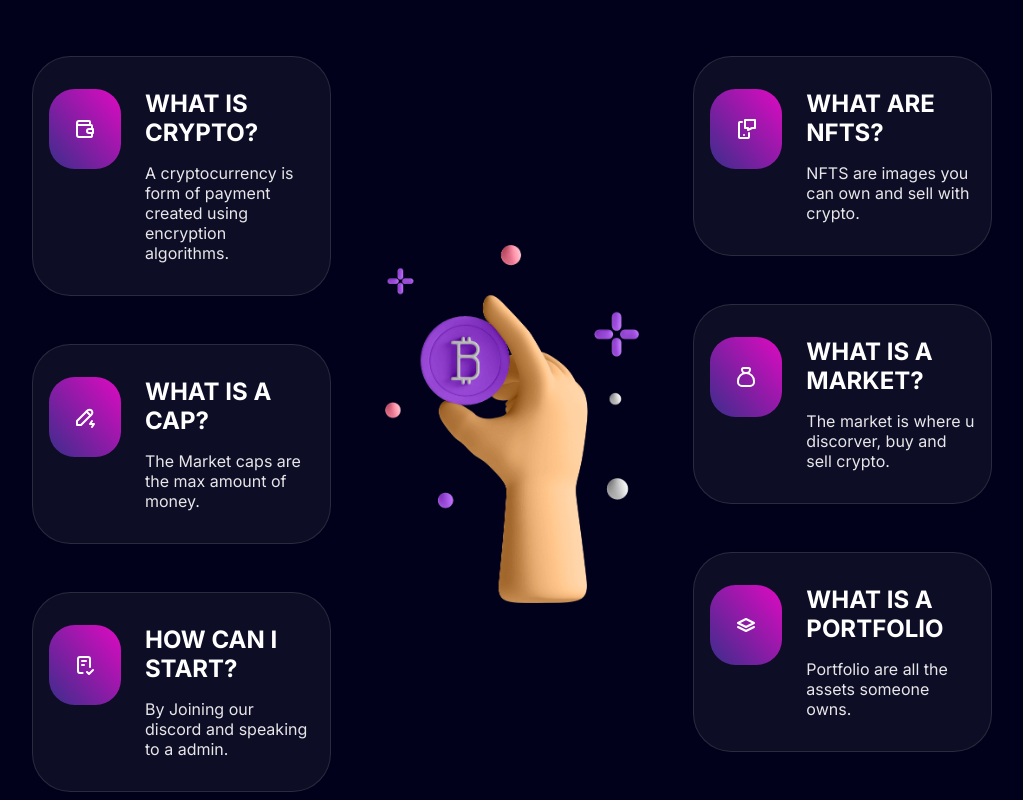
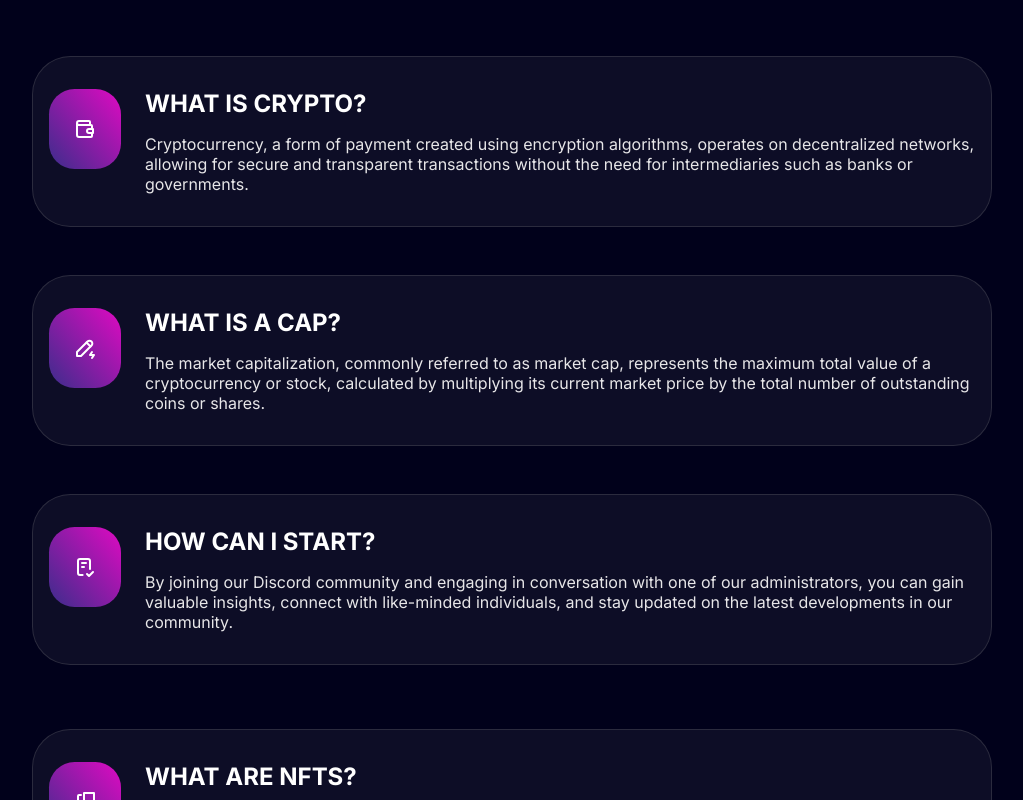
Before and after one commit to HeryRuiz/YouCoin-CryptoMarket, a React (Vite) app: page / in a window 1280 px wide. Shown: the part 1560-2360 px from the top of the page, without its empty margins (128-1151 px from the left). Built offline with nearby package versions, Linux system fonts and the light colour scheme; no server answers.

Commit message:
got rid of choose image and loaded text on a conditional

```diff
--- a/src/components/Choose.jsx
+++ b/src/components/Choose.jsx
@@ -1,4 +1,4 @@
-import React from "react";
+import React, { useState, useEffect } from 'react';
 import "../styles/Choose.css";
 import ChooseBox from "./ChooseBox";
 import BitHand from "../images/Choose/choose-main.png";
@@ -12,6 +12,27 @@ import {
 } from "@tabler/icons-react";
 
 function Choose() {
+  const [windowWidth, setWindowWidth] = useState(window.innerWidth);
+
+  useEffect(() => {
+    const handleResize = () => setWindowWidth(window.innerWidth);
+    window.addEventListener('resize', handleResize);
+
+    return () => window.removeEventListener('resize', handleResize);
+  }, []);
+
+  const getTextBasedOnWidth = (fullText, shortText) => {
+    if (windowWidth > 1400) {
+      return shortText;
+    } else if (windowWidth < 1400 && windowWidth > 1000) {
+      return fullText;
+    } else if (windowWidth < 1000) {
+      return shortText;
+    } else {
+      return ;
+    }
+  };
+
   return (
     <>
       <section id="choose" className="choose-section">
@@ -22,17 +43,26 @@ function Choose() {
               <ChooseBox
                 img={<IconWallet />}
                 title="WHAT IS CRYPTO?"
-                text="A cryptocurrency is form of payment created using encryption algorithms."
+                text={getTextBasedOnWidth(
+                  "Cryptocurrency, a form of payment created using encryption algorithms, operates on decentralized networks, allowing for secure and transparent transactions without the need for intermediaries such as banks or governments.",
+                  "Cryptocurrency operates on decentralized networks, enabling secure and transparent transactions."
+                )}
               />
               <ChooseBox
                 img={<IconPencilBolt />}
                 title="What is a cap?"
-                text="The Market caps are the max amount of money."
+                text={getTextBasedOnWidth(
+                  "The market capitalization, commonly referred to as market cap, represents the maximum total value of a cryptocurrency or stock, calculated by multiplying its current market price by the total number of outstanding coins or shares.",
+                  "Market cap is the maximum total value of a cryptocurrency or stock."
+                )}
               />
               <ChooseBox
                 img={<IconChecklist />}
                 title="HOW CAN I START?"
-                text="By Joining our discord and speaking to a admin."
+                text={getTextBasedOnWidth(
+                  "By joining our Discord community and engaging in conversation with one of our administrators, you can gain valuable insights, connect with like-minded individuals, and stay updated on the latest developments in our community.",
+                  "Join our Discord community to connect with administrators."
+                )}
               />
             </div>
             <div className="choose-container__content__2">
@@ -42,17 +72,26 @@ function Choose() {
               <ChooseBox
                 img={<IconDeviceMobileMessage />}
                 title="What are NFTS?"
-                text="NFTS are images you can own and sell with crypto."
+                text={getTextBasedOnWidth(
+                  "NFTs, or non-fungible tokens, represent unique digital assets, often in the form of images, that are stored on a blockchain and can be owned and traded using cryptocurrency.",
+                  "NFTs represent unique digital assets stored on a blockchain using cryptocurrency."
+                )}
               />
               <ChooseBox
                 img={<IconMoneybag />}
                 title="What is a market?"
-                text="The market is where u discorver, buy and sell crypto."
+                text={getTextBasedOnWidth(
+                  "The market, a dynamic and decentralized platform, serves as the hub where you can discover, buy, and sell various cryptocurrencies.",
+                  "The market is a dynamic platform to discover, buy, and sell cryptocurrencies."
+                )}
               />
               <ChooseBox
                 img={<IconStack />}
-                title="What is a portfolio"
-                text="Portfolio are all the assets someone owns."
+                title="What is a portfolio?"
+                text={getTextBasedOnWidth(
+                  "A portfolio is a comprehensive collection of financial assets owned by an individual or entity, encompassing a diverse range of investments such as stocks, bonds, real estate, and cryptocurrencies.",
+                  "A portfolio is a collection of financial assets owned by an individual or entity."
+                )}
               />
             </div>
           </div>
--- a/src/index.css
+++ b/src/index.css
@@ -59,7 +59,7 @@ a {
   animation: bounce 2s ease-in-out infinite;
   pointer-events: none;
   width: 80px;
-  @media (max-width: 800px) {
+  @media (max-width: 1000px) {
     display: none;
   }
 }
--- a/src/styles/Choose.css
+++ b/src/styles/Choose.css
@@ -46,7 +46,7 @@
   width: 100%;
 }
 
-@media (max-width: 1100px) {
+@media (max-width: 1400px) {
   .choose-container__content {
     grid-template-columns: 1fr;
   }
@@ -63,17 +63,13 @@
   align-items: center;
   display: flex;
   justify-content: center;
+
 }
 
 .choose-container__content__2 img {
   width: 85%;
-
-  @media (max-width: 1100px) {
-    width: 30%;
-  }
-
-  @media (max-width: 800px) {
-    width: 45%;
+  @media (max-width: 1400px) {
+    display: none;
   }
 }
 
@@ -92,6 +88,12 @@
   .choose-box {
     gap: 0.5rem;
     padding: 1.4rem;
+  }
+  .choose-box p{
+    font-size: .8rem;
+  }
+  .choose-box h4{
+    font-size: 1rem !important;
   }
 }
 
--- a/src/styles/Market.css
+++ b/src/styles/Market.css
@@ -19,8 +19,7 @@
 
 @media (max-width: 600px) {
   .market-content h2 {
-    font-size: 3rem;
-    margin-left: 3rem;
+    font-size: 2rem;
   }
 }
 @media (max-width: 400px) {
```
